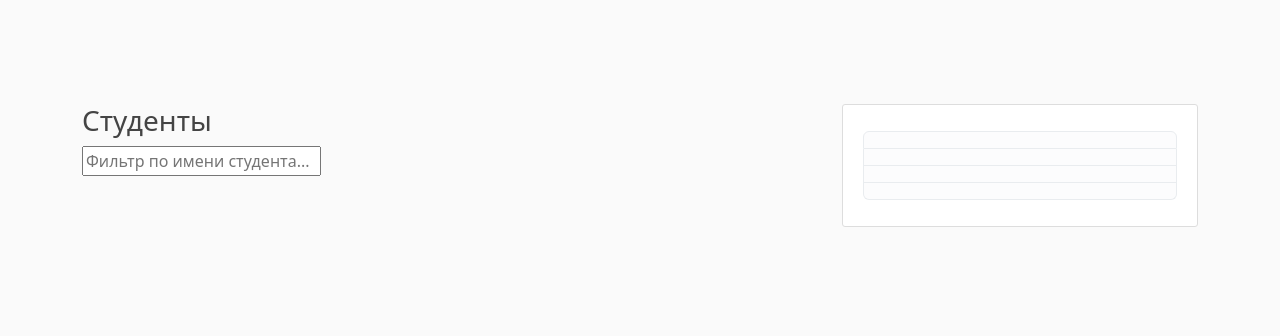
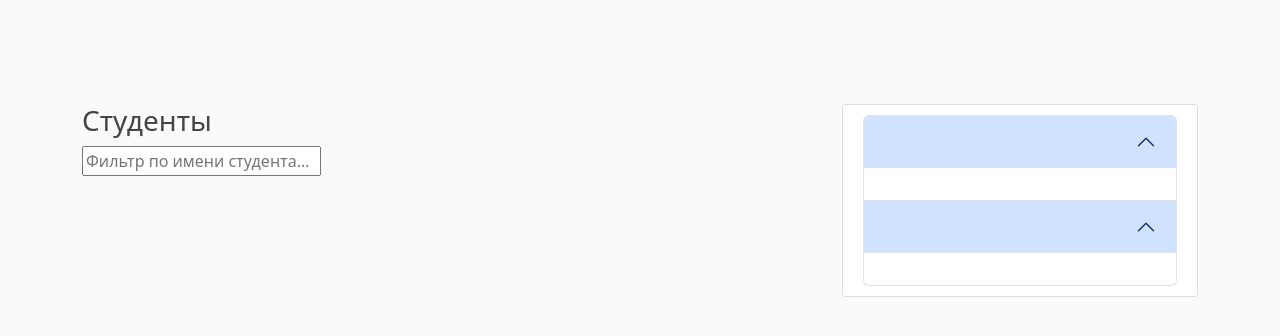
Before and after one commit to b3h4re/Makarov_SEPMP_23_24_project, a Django app: page / in a window 1280 px wide. Shown: the part 56-392 px from the top of the page. Run offline with Django 4.2, Linux system fonts and the light colour scheme; data that the repository does not hold is empty; parts of the project's set-up code (start-up, migrations or seed data) failed here and were passed over.

```diff
--- a/templates/sidebar.html
+++ b/templates/sidebar.html
@@ -1,13 +1,39 @@
 <div class="col-md-4">
   <div class="content-section">
-    <h3></h3>
-    <p class='text-muted'>
-      <ul class="list-group">
-        <li class="list-group-item list-group-item-light"></li>
-        <li class="list-group-item list-group-item-light"></li>
-        <li class="list-group-item list-group-item-light"></li>
-        <li class="list-group-item list-group-item-light"></li>
-      </ul>
-    </p>
+
+    <div class="accordion" id="accordionPanelsStayOpenExample">
+      <div class="accordion-item">
+        <h2 class="accordion-header">
+          <button class="accordion-button" type="button" data-bs-toggle="collapse"
+                  data-bs-target="#panelsStayOpen-collapseOne" aria-expanded="true"
+                  aria-controls="panelsStayOpen-collapseOne"></button></h2>
+        <div id="panelsStayOpen-collapse1" class="accordion-collapse collapse show">
+          <div class="accordion-body">
+
+          </div>
+        </div>
+      </div>
+
+      <div class="accordion-item">
+        <h2 class="accordion-header">
+          <button class="accordion-button" type="button" data-bs-toggle="collapse"
+                  data-bs-target="#panelsStayOpen-collapseOne" aria-expanded="true"
+                  aria-controls="panelsStayOpen-collapseOne"></button></h2>
+        <div id="panelsStayOpen-collapse2" class="accordion-collapse collapse show">
+          <div class="accordion-body">
+
+          </div>
+        </div>
+      </div>
+    </div>
+<!--    <h3></h3>-->
+<!--    <p class='text-muted'>-->
+<!--      <ul class="list-group">-->
+<!--        <li class="list-group-item list-group-item-light"></li>-->
+<!--        <li class="list-group-item list-group-item-light"></li>-->
+<!--        <li class="list-group-item list-group-item-light"></li>-->
+<!--        <li class="list-group-item list-group-item-light"></li>-->
+<!--      </ul>-->
+<!--    </p>-->
   </div>
 </div>
```
